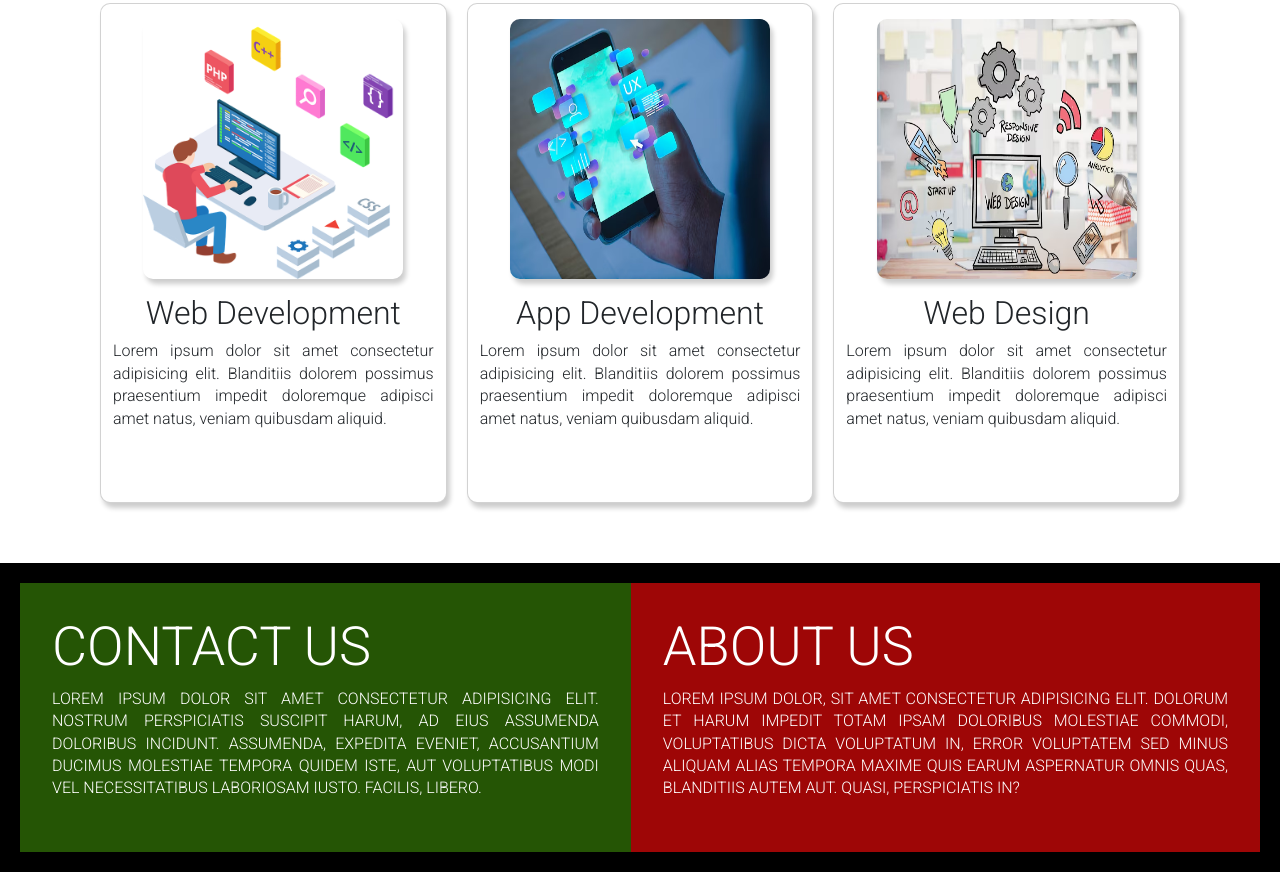
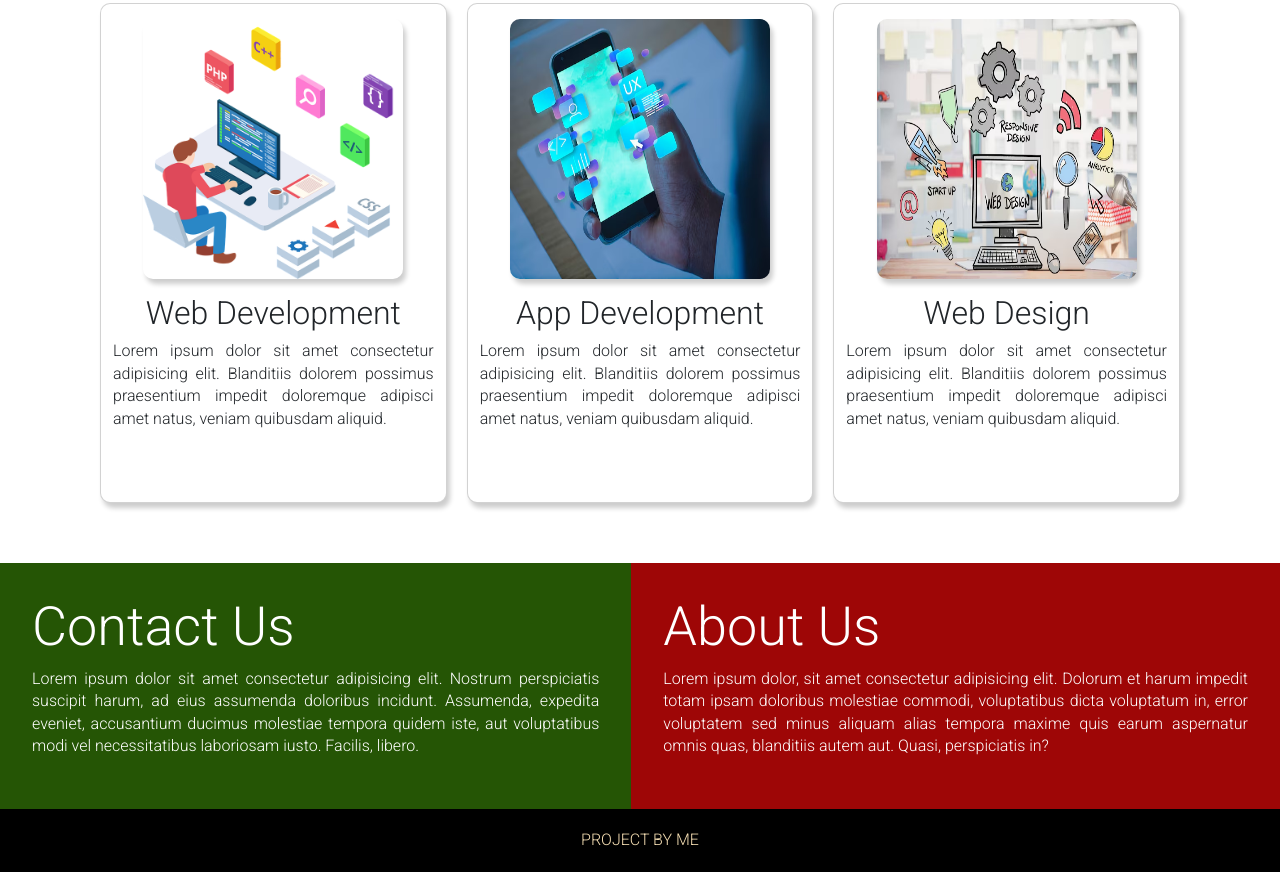
Before and after one commit to tusharpatel10/Landing-Page, a plain HTML site: page index.html in a window 1280 px wide. Shown: the part 857-1729 px from the top of the page. Drawn offline with nearby package versions, Linux system fonts and the light colour scheme.

Commit message:
update footer section

```diff
--- a/index.html
+++ b/index.html
@@ -67,6 +67,10 @@
         </div>
     </section>
 
+    <footer>
+        Project by Me
+    </footer>
+
     <!-- Bootstrap JavaScript Libraries -->
     <script src="https://cdn.jsdelivr.net/npm/@popperjs/core@2.11.8/dist/umd/popper.min.js"
         integrity="sha384-I7E8VVD/ismYTF4hNIPjVp/Zjvgyol6VFvRkX/vR+Vc4jQkC+hVqc2pM8ODewa9r"
--- a/style.css
+++ b/style.css
@@ -128,7 +128,7 @@ span {
     font-weight: 300;
 }
 
-.footer {
+footer {
     text-align: center;
     background-color: black;
     color: wheat;
```
